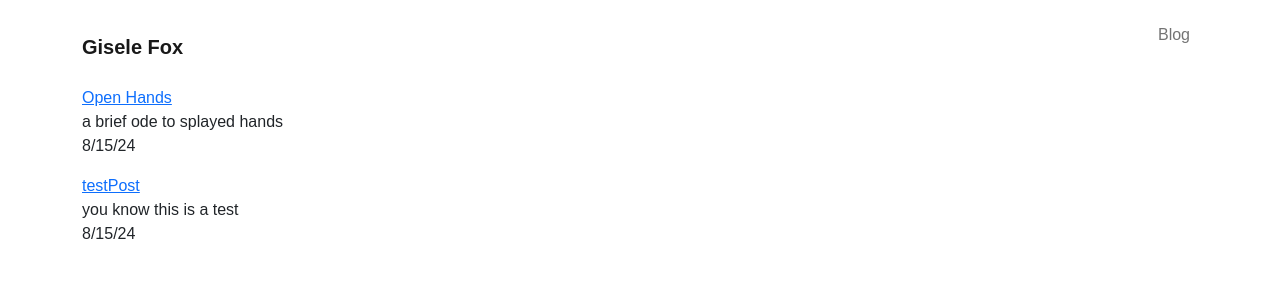
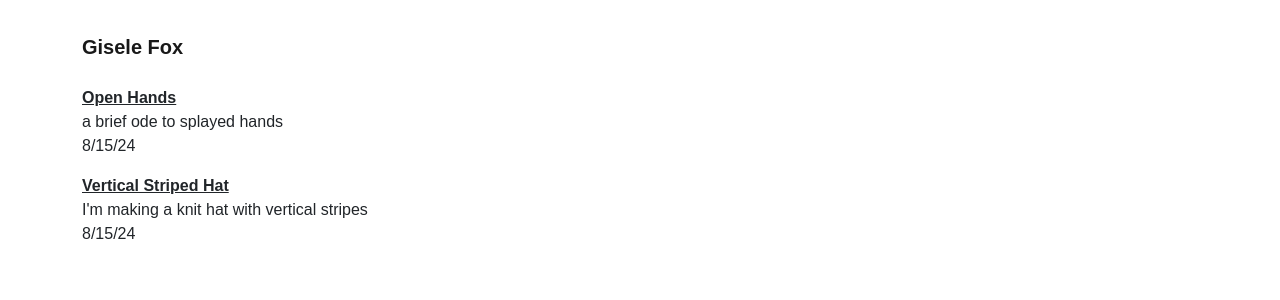
Before and after one commit to giselejfox/giselejfox.github.io, a React (Create React App) app: page /#/blog in a window 1280 px wide. Shown: the top 300 px of the page. Built offline with nearby package versions, Linux system fonts and the light colour scheme; a web font is replaced by a local one.

Commit message:
basic blog implemented

```diff
--- a/src/blogs/openHand.md
+++ b/src/blogs/openHand.md
@@ -4,8 +4,10 @@
 
 Something I've enjoyed recently is an open hand as a signal accross the body.
 
-I found one in this tiktok dance
-https://www.tiktok.com/t/ZTNnvjBpC/
+I found one in [this tiktok dance](https://www.tiktok.com/t/ZTNnvjBpC/) where halfway through the dance she covers her face with a splayed palm facing outwards and continues to dance normally with the rest of her body. I don't know why the anonymity in the midst of it gets me. Covering someone's face changes the entire mood. The entire atmosphere.
+
+![Dancer dancing with a hand over their face](/img/blog/openHand/openHandDancer.png)
+
 
 And then in a bike signal when on a group ride
 // Insert photo here
--- /dev/null
+++ b/src/blogs/verticalStripedHat.md
@@ -0,0 +1,4 @@
+
+# I am making this vertical striped hat okey
+
+I really love it, it's inspired by the crochet hats that I love dearly. However, it's actually really really hard to knit vertical stripes and not do colorwork. Some would say impossible. So I am going to make individual stripes and piece them together. Better for smaller achievements as well.
--- a/src/components/BlogListing.js
+++ b/src/components/BlogListing.js
@@ -4,10 +4,12 @@ import { Link } from 'react-router-dom';
 
 export default function BlogListing() {
 
-    const blogElems = blogData.map(post => {
+    const blogElems = blogData
+        .filter((post) => post.published === "true")
+        .map((post) => {
             return (
                 <li className="list-unstyled my-3" key={post.id}>
-                <Link to={`/blog/${post.id}`}>{post.title}</Link>
+                    <Link className="text-dark fw-bold" to={`/blog/${post.id}`}>{post.title}</Link>
                     <div>{post.description}</div>
                     <div>{post.publishedDate}</div>
                 </li>
--- a/src/components/BlogPost.js
+++ b/src/components/BlogPost.js
@@ -2,6 +2,11 @@ import React, { useEffect, useState } from 'react';
 import { useParams } from 'react-router-dom';
 import ReactMarkdown from 'react-markdown';
 import { Link } from 'react-router-dom';
+
+// Custom component to handle image rendering
+const CustomImage = ({ src, alt }) => {
+    return <img src={src} alt={alt} style={{ width: '100%', height: 'auto' }} />;
+};
 
 export default function BlogPost() {
     const { postId } = useParams(); // Get the post ID from the URL
@@ -32,8 +37,17 @@ export default function BlogPost() {
 
     return (
         <div className="container">
-            <Link to={"/blog"}><button className='btn btn-outline-dark my-3'>⬅️ Blog</button></Link>
-            <ReactMarkdown>{contentAndData.content}</ReactMarkdown>
+            <div className='row'>
+                <div className='col-lg-9'>
+                    <div className='my-3'><Link className="text-dark" to={"/blog"}>⬅️ Blog</Link></div>
+                    <ReactMarkdown
+                        components={{
+                            img: CustomImage, // Custom renderer for images
+                        }}
+                    >{contentAndData.content}</ReactMarkdown>
+                </div>
+                <div className='col-lg-3'></div>
+            </div>
         </div>
     );
 }
--- a/src/components/NavBar.js
+++ b/src/components/NavBar.js
@@ -11,12 +11,12 @@ export default function NavBar() {
                 <Navbar.Brand href="/" className="fw-bold py-0 mt-4" >
                     Gisele Fox
                 </Navbar.Brand>
-                <Navbar.Toggle aria-controls="basic-navbar-nav" />
+                {/* <Navbar.Toggle aria-controls="basic-navbar-nav" />
                 <Navbar.Collapse className="justify-content-end" id="basic-navbar-nav">
                     <Nav className="">
                         <Nav.Link as={Link} to="/blog">Blog</Nav.Link>
                     </Nav>
-                </Navbar.Collapse>
+                </Navbar.Collapse> */}
             </Container>
         </Navbar>
     )
--- a/src/data/blogData.json
+++ b/src/data/blogData.json
@@ -9,10 +9,18 @@
     },
     {
         "id": "testPost",
-        "published": "true",
+        "published": "false",
         "publishedDate": "8/15/24",
         "title": "testPost",
         "description": "you know this is a test",
         "tags": ["random"]
+    },
+    {
+        "id": "verticalStripedHat",
+        "published": "true",
+        "publishedDate": "8/15/24",
+        "title": "Vertical Striped Hat",
+        "description": "I'm making a knit hat with vertical stripes",
+        "tags": ["fiber-arts", "knit"]
     }
 ]
```
Also changed, not shown: 1 other file (tests, documents, lock files or other folders). Lines whose indentation alone changed are shown as unchanged.
